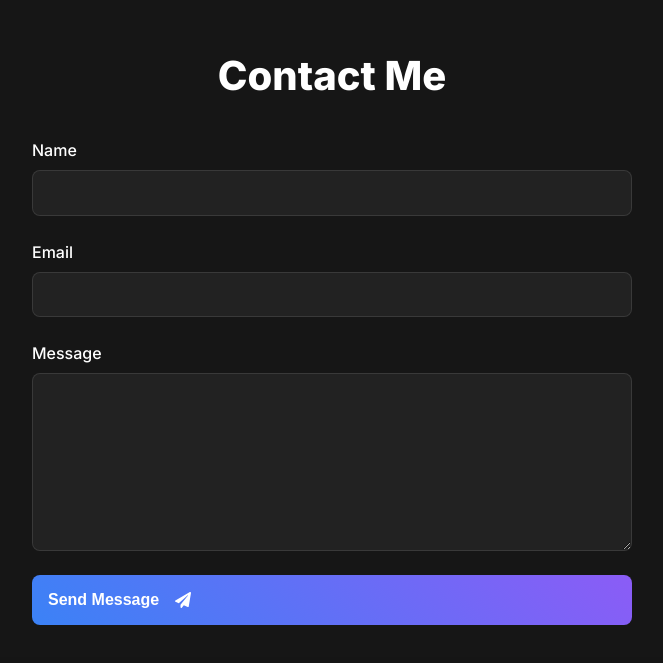
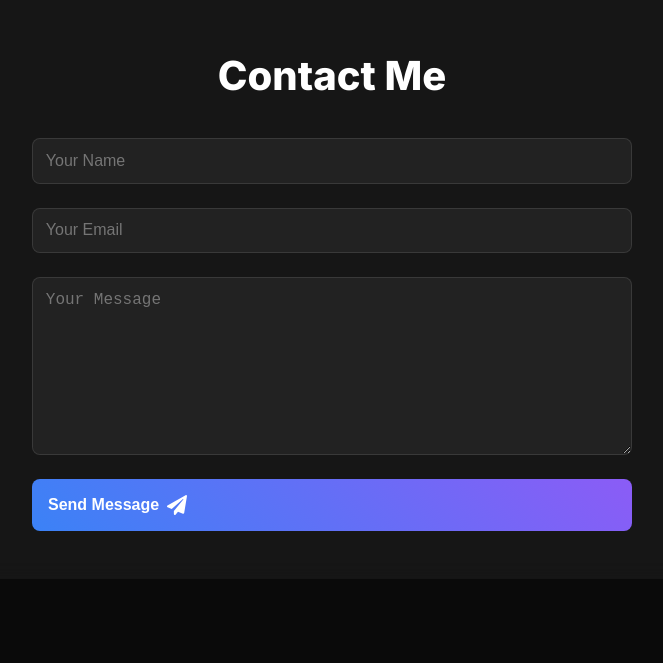
Before and after one commit to sagarr57/sagar-portfolio, a Next.js app: page / in a window 1280 px wide. Shown: the part 4835-5498 px from the top of the page, without its empty margins (340-1003 px from the left). After the commit the page ends 5446 px from the top, so only its background shows below. Built offline with nearby package versions, Linux system fonts and the light colour scheme.

Commit message:
fix mail sender

```diff
--- a/app/api/contact/route.ts
+++ b/app/api/contact/route.ts
@@ -1,23 +1,21 @@
 import { NextResponse } from 'next/server'
-import nodemailer from 'nodemailer'
+import sgMail from '@sendgrid/mail'
 
-// Configure nodemailer
-const transporter = nodemailer.createTransport({
-  service: 'gmail',
-  auth: {
-    user: 'sagar05.ms@gmail.com',
-    pass: process.env.EMAIL_PASSWORD, // Make sure to set this in your environment variables
-  },
-})
+// Configure SendGrid
+sgMail.setApiKey(process.env.SENDGRID_API_KEY || '')
 
 export async function POST(request: Request) {
   try {
     const { name, email, message } = await request.json()
 
     // Send email to your address
-    await transporter.sendMail({
-      from: email,
+    const msg = {
       to: 'sagar05.ms@gmail.com',
+      from: {
+        email: email,
+        name: name
+      },
+      replyTo: email,
       subject: `New Message from ${name}`,
       text: `Name: ${name}\nEmail: ${email}\nMessage: ${message}`,
       html: `
@@ -27,7 +25,9 @@ export async function POST(request: Request) {
         <p><strong>Message:</strong></p>
         <p>${message}</p>
       `,
-    })
+    }
+
+    await sgMail.send(msg)
 
     return NextResponse.json({ message: 'Email sent successfully' }, { status: 200 })
   } catch (error) {
--- a/app/components/contact.tsx
+++ b/app/components/contact.tsx
@@ -54,19 +54,7 @@ const Form = styled.form`
   }
 `
 
-const InputGroup = styled.div`
-  display: flex;
-  flex-direction: column;
-  gap: 0.5rem;
-
-  label {
-    color: #ffffff;
-    font-size: 1rem;
-    font-weight: 500;
-  }
-
-  input,
-  textarea {
+const Input = styled.input`
   background: rgba(255, 255, 255, 0.05);
   border: 1px solid rgba(255, 255, 255, 0.1);
   border-radius: 0.5rem;
@@ -80,27 +68,27 @@ const InputGroup = styled.div`
     border-color: #3b82f6;
     box-shadow: 0 0 0 2px rgba(59, 130, 246, 0.2);
   }
-  }
+`
 
-  textarea {
+const Textarea = styled.textarea`
+  background: rgba(255, 255, 255, 0.05);
+  border: 1px solid rgba(255, 255, 255, 0.1);
+  border-radius: 0.5rem;
+  padding: 0.8rem;
+  color: #ffffff;
+  font-size: 1rem;
+  transition: all 0.3s ease;
   min-height: 150px;
   resize: vertical;
-  }
 
-  @media (max-width: 768px) {
-    label {
-      font-size: 0.9rem;
-    }
-
-    input,
-    textarea {
-      padding: 0.6rem;
-      font-size: 0.9rem;
-    }
+  &:focus {
+    outline: none;
+    border-color: #3b82f6;
+    box-shadow: 0 0 0 2px rgba(59, 130, 246, 0.2);
   }
 `
 
-const SubmitButton = styled.button`
+const Button = styled.button`
   background: linear-gradient(45deg, #3b82f6, #8b5cf6);
   color: #ffffff;
   border: none;
@@ -159,9 +147,13 @@ export default function Contact({ id }: ContactProps) {
 
   const handleSubmit = async (e: React.FormEvent) => {
     e.preventDefault()
-    setIsSubmitting(true)
+    setErrorMessage('')
     setSuccessMessage('')
-    setErrorMessage('')
+
+    if (!formData.name || !formData.email || !formData.message) {
+      setErrorMessage('Please fill in all fields')
+      return
+    }
 
     try {
       const response = await fetch('/api/contact', {
@@ -178,10 +170,8 @@ export default function Contact({ id }: ContactProps) {
 
       setSuccessMessage('Message sent successfully!')
       setFormData({ name: '', email: '', message: '' })
-    } catch {
+    } catch (error) {
       setErrorMessage('Failed to send message. Please try again later.')
-    } finally {
-      setIsSubmitting(false)
     }
   }
 
@@ -189,39 +179,30 @@ export default function Contact({ id }: ContactProps) {
     <ContactSection id={id}>
       <ContactTitle>Contact Me</ContactTitle>
       <Form onSubmit={handleSubmit}>
-        <InputGroup>
-          <label htmlFor="name">Name</label>
-          <input
+        <Input
           type="text"
-            id="name"
+          placeholder="Your Name"
           value={formData.name}
           onChange={(e) => setFormData({ ...formData, name: e.target.value })}
           required
         />
-        </InputGroup>
-        <InputGroup>
-          <label htmlFor="email">Email</label>
-          <input
+        <Input
           type="email"
-            id="email"
+          placeholder="Your Email"
           value={formData.email}
           onChange={(e) => setFormData({ ...formData, email: e.target.value })}
           required
         />
-        </InputGroup>
-        <InputGroup>
-          <label htmlFor="message">Message</label>
-          <textarea
-            id="message"
+        <Textarea
+          placeholder="Your Message"
           value={formData.message}
           onChange={(e) => setFormData({ ...formData, message: e.target.value })}
           required
         />
-        </InputGroup>
-        <SubmitButton type="submit" disabled={isSubmitting}>
-          {isSubmitting ? 'Sending...' : 'Send Message'}
-          <FaPaperPlane style={{ marginLeft: '0.5rem' }} />
-        </SubmitButton>
+        <Button type="submit">
+          Send Message
+          <FaPaperPlane size={20} />
+        </Button>
       </Form>
       {successMessage && (
         <SuccessMessage>{successMessage}</SuccessMessage>
--- a/package.json
+++ b/package.json
@@ -13,6 +13,7 @@
     "@emotion/styled": "^11.14.0",
     "@react-three/drei": "^10.0.5",
     "@react-three/fiber": "^9.1.0",
+    "@sendgrid/mail": "^8.1.4",
     "framer-motion": "^12.6.2",
     "next": "15.2.4",
     "nodemailer": "^6.10.0",
@@ -27,6 +28,7 @@
     "@types/nodemailer": "^6.4.17",
     "@types/react": "^19",
     "@types/react-dom": "^19",
+    "@types/sendgrid": "^4.3.0",
     "eslint": "^9",
     "eslint-config-next": "15.2.4",
     "typescript": "^5"
```
Also changed, not shown: 1 other file (tests, documents, lock files or other folders). Lines whose indentation alone changed are shown as unchanged.
